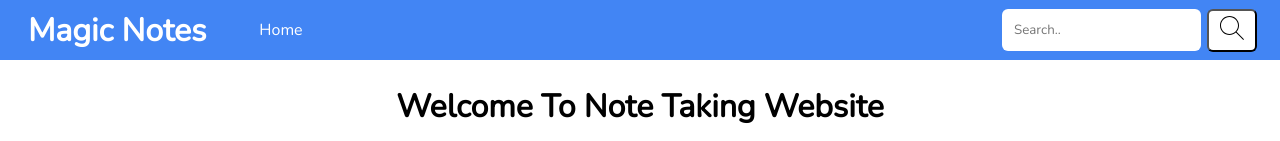
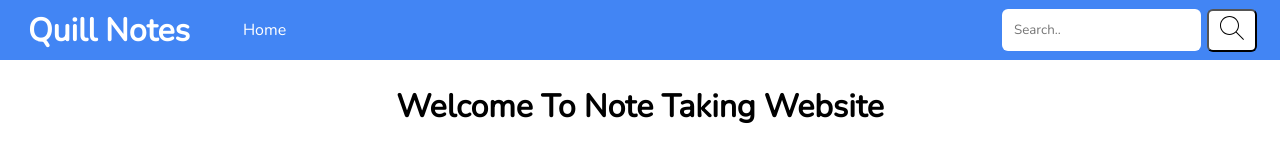
Before and after one commit to arinjaysaraf/Note-taking-Website, a plain HTML site: page index.html in a window 1280 px wide. Shown: the top 141 px of the page. Drawn offline with nearby package versions, Linux system fonts and the light colour scheme.

Commit message:
Changed Web Name

```diff
--- a/index.html
+++ b/index.html
@@ -15,7 +15,7 @@
 <body>
     <div class="nav-container">
         <div class="navbar">
-            <h1 id="Logo">Magic Notes</h1>
+            <h1 id="Logo">Quill Notes</h1>
             <a href="#" class="nav-item">Home</a>
             <div class="search">
                 <input type="text" id="search-text" placeholder="Search..">
```
